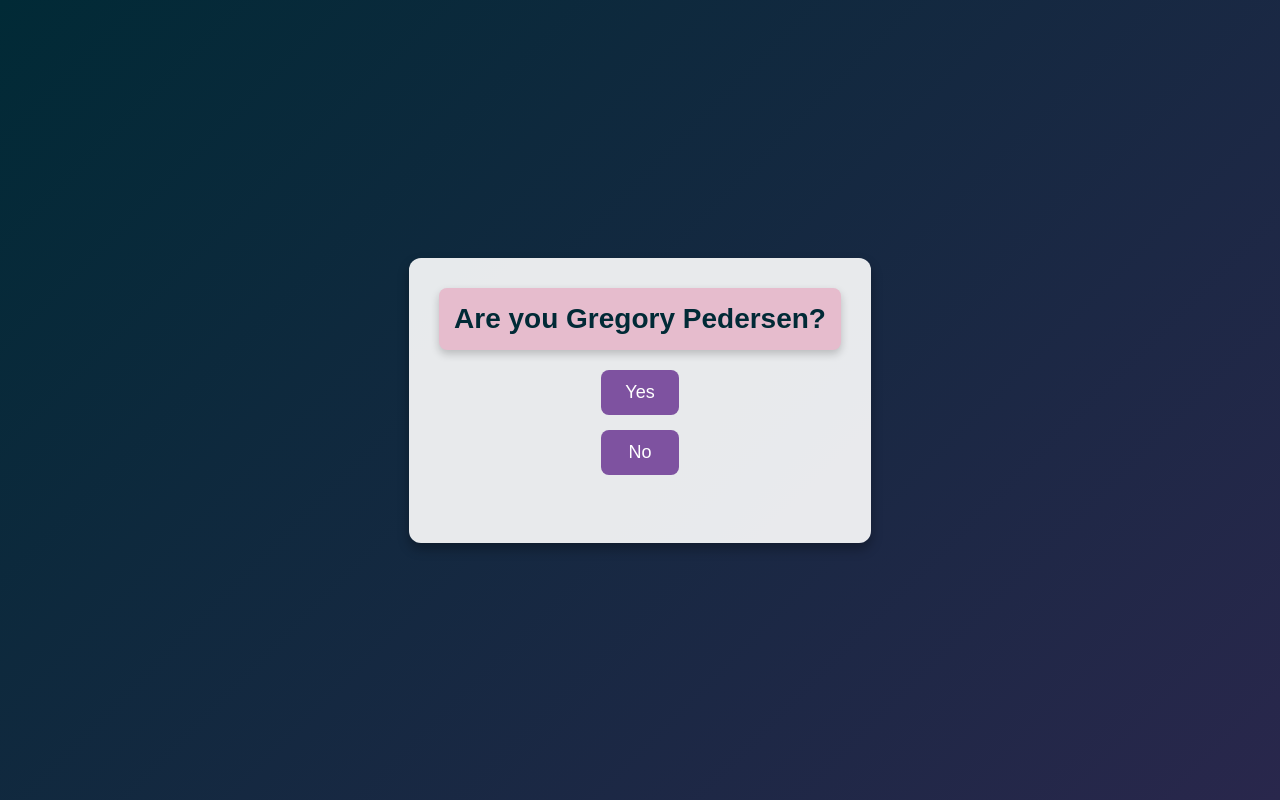
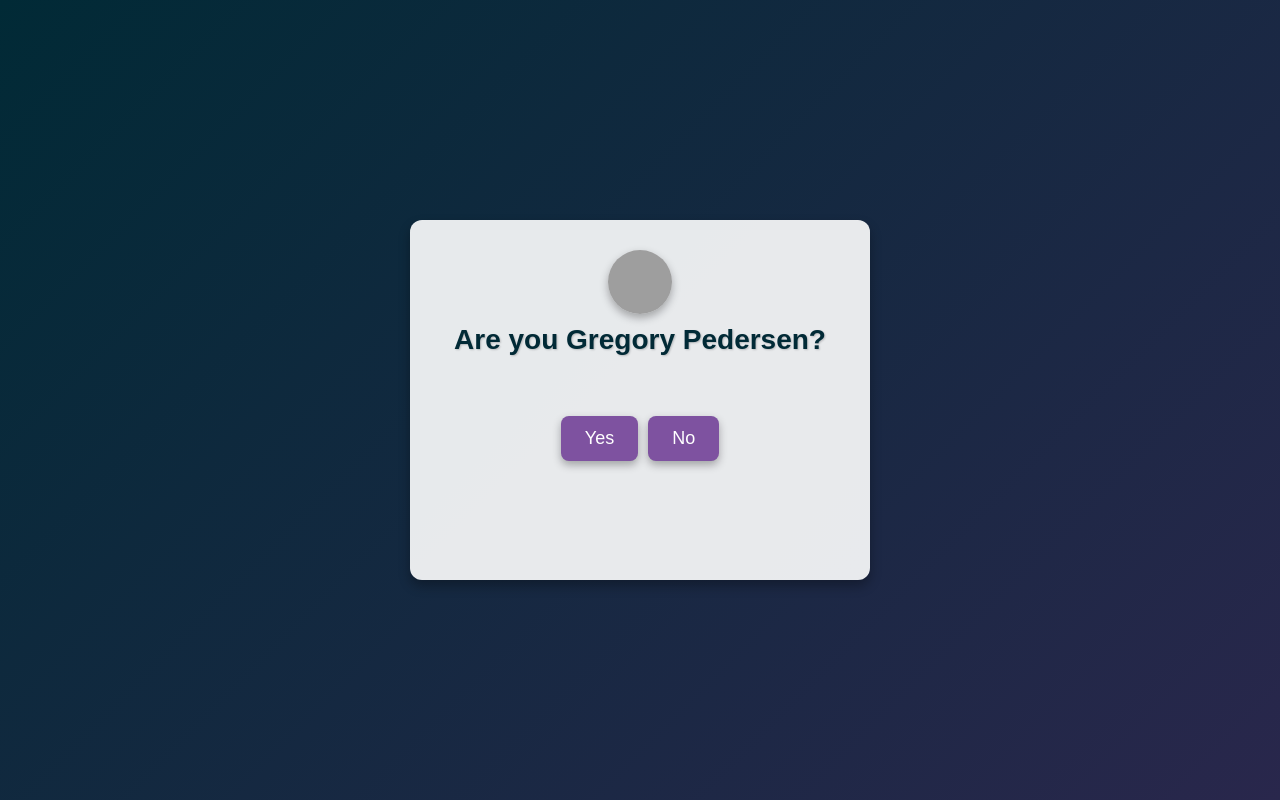
Before and after one commit to gregpedersen99/myWebsite, a Flask app: page / in a window 1280 px wide. Run offline with Flask 3, Linux system fonts and the light colour scheme; grey boxes are pictures that could not be loaded.

Commit message:
Update login.html

```diff
--- a/flaskProject/templates/login.html
+++ b/flaskProject/templates/login.html
@@ -13,12 +13,24 @@
         }
 
         body {
+            animation: fadeInAnimation ease 3s;
+            animation-iteration-count: 1;
+            animation-fill-mode: forwards;
             display: flex;
             justify-content: center;
             align-items: center;
             background: linear-gradient(135deg, #012A36 0%, #29274C 100%);
             background-size: cover;
             background-position: center;
+        }
+
+        @keyframes fadeInAnimation {
+            0% {
+                opacity: 0;
+            }
+            100% {
+                opacity: 1;
+            }
         }
 
         .container {
@@ -30,26 +42,66 @@
             display: flex;
             flex-direction: column;
             align-items: center;
+            position: relative;
+            width: 100%;
+            max-width: 400px;
+            min-height: 300px;
+        }
+
+        .header {
+            display: flex;
+            flex-direction: column;
+            align-items: center;
+            margin-bottom: 20px;
+            position: relative;
+        }
+
+        .header img {
+            border-radius: 50%;
+            box-shadow: 0 4px 8px rgba(0,0,0,0.3);
+            margin-bottom: 10px;
         }
 
         h1 {
             font-size: 28px;
             color: #012A36;
-            background-color: #E6BCCD;
-            padding: 15px;
-            border-radius: 8px;
-            box-shadow: 0 4px 8px rgba(0,0,0,0.2);
+            background: none; /* Remove background color */
+            padding: 0; /* Adjust padding to match design */
             margin: 0 0 20px;
             font-weight: bold;
+            text-shadow: 1px 1px 2px rgba(0,0,0,0.2); /* Subtle text shadow */
         }
 
         form {
             display: flex;
             flex-direction: column;
             gap: 15px;
+            flex-grow: 1;
+            align-items: center;
         }
 
-        button {
+        form input[type="text"] {
+            padding: 8px 12px;
+            font-size: 16px;
+            border: 1px solid #7E52A0;
+            border-radius: 8px;
+            width: 100%;
+            max-width: 300px;
+        }
+
+        form label {
+            font-size: 16px;
+            color: #012A36;
+            margin-bottom: 5px;
+        }
+
+        .button-wrapper {
+            display: flex;
+            gap: 10px;
+            margin-top: 20px;
+        }
+
+        .button-wrapper button {
             padding: 12px 24px;
             font-size: 18px;
             border: none;
@@ -58,18 +110,19 @@
             color: #FFF;
             cursor: pointer;
             transition: all 0.3s ease;
+            box-shadow: 0 4px 8px rgba(0,0,0,0.3);
         }
 
-        button:hover {
+        .button-wrapper button:hover {
             background-color: #946BB3;
         }
 
-        button:focus {
+        .button-wrapper button:focus {
             outline: 3px solid #D295BF;
             outline-offset: 2px;
         }
 
-        button:active {
+        .button-wrapper button:active {
             background-color: #6A3F80;
             transform: translateY(2px);
         }
@@ -83,12 +136,13 @@
 </head>
 <body>
     <div class="container">
-        <h1>Are you Gregory Pedersen?</h1>
+        <div class="header">
+            <img src="https://static.vecteezy.com/system/resources/thumbnails/020/911/737/small_2x/user-profile-icon-profile-avatar-user-icon-male-icon-face-icon-profile-icon-free-png.png" width="64" height="64" alt="User Icon">
+            <h1>Are you Gregory Pedersen?</h1>
+        </div>
         <form method="post">
-            <button type="submit" name="action" value="generate_text_1">Yes</button>
-            <button type="submit" name="action" value="generate_text_2">No</button>
+            <div class="button-wrapper">
+                <button type="submit" name="action" value="generate_text_1">Yes</button>
+                <button type="submit" name="action" value="generate_text_2">No</button>
+            </div>
         </form>
-        <p>{{ output }}</p>
-    </div>
-</body>
-</html>
```
